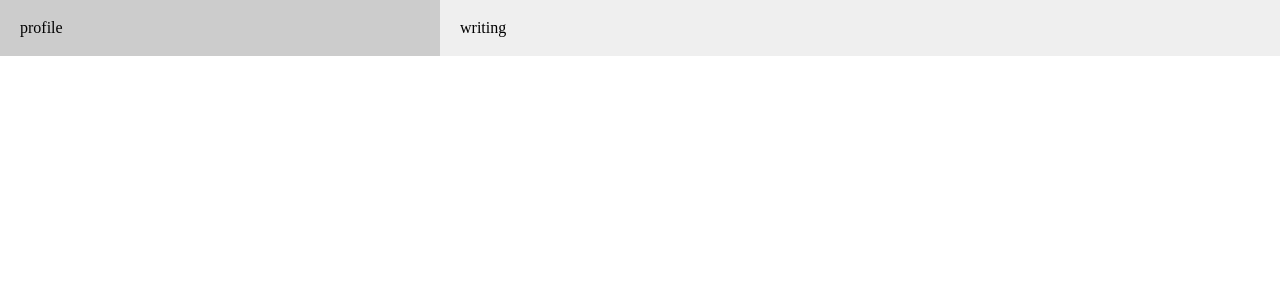
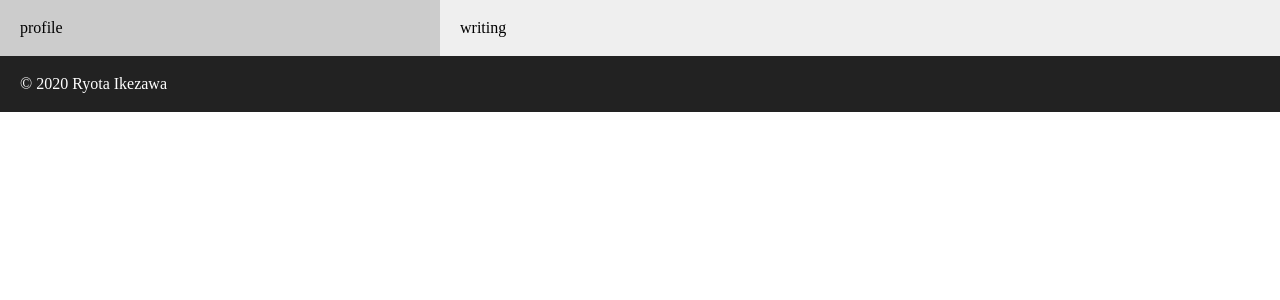
Before and after one commit to paveg/_portfolio, a Next.js app: page / in a window 1280 px wide. Shown: the top 300 px of the page. Built offline with nearby package versions, Linux system fonts and the light colour scheme.

Commit message:
:recycle: Update

```diff
--- a/package.json
+++ b/package.json
@@ -5,6 +5,7 @@
   "scripts": {
     "dev": "next dev",
     "build": "next build",
+    "export": "next build && next export",
     "start": "next start",
     "prettier": "pretty-quick --staged",
     "lint": "eslint src/** --ext .ts,.tsx",
--- /dev/null
+++ b/src/layouts/footer.tsx
@@ -0,0 +1,23 @@
+import * as React from 'react';
+import styled from 'styled-components';
+
+const Wrapper = styled.div`
+  padding: 20px;
+  text-align: center;
+  background-color: #222;
+  color: #fff;
+`;
+
+const CopyRight = styled.div`
+  text-align: left;
+`;
+
+const Footer: React.FC = () => {
+  return (
+    <Wrapper>
+      <CopyRight>© 2020 Ryota Ikezawa</CopyRight>
+    </Wrapper>
+  );
+};
+
+export default Footer;
--- a/src/pages/index.tsx
+++ b/src/pages/index.tsx
@@ -1,6 +1,12 @@
 import * as React from 'react';
 import MainContainer from '../layouts/main_container';
+import Footer from '../layouts/footer';
 
-const Home: React.FC = () => <MainContainer side={<>profile</>} main={<>writing</>} />;
+const Home: React.FC = () => (
+  <>
+    <MainContainer side={<>profile</>} main={<>writing</>} />
+    <Footer />
+  </>
+);
 
 export default Home;
```
Also changed, not shown: next-env.d.ts (added), 1 other file (tests, documents, lock files or other folders).
